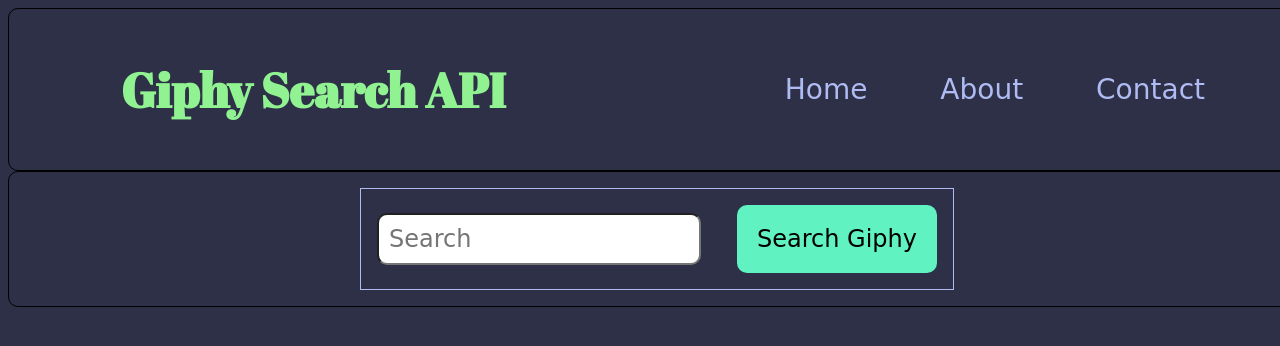
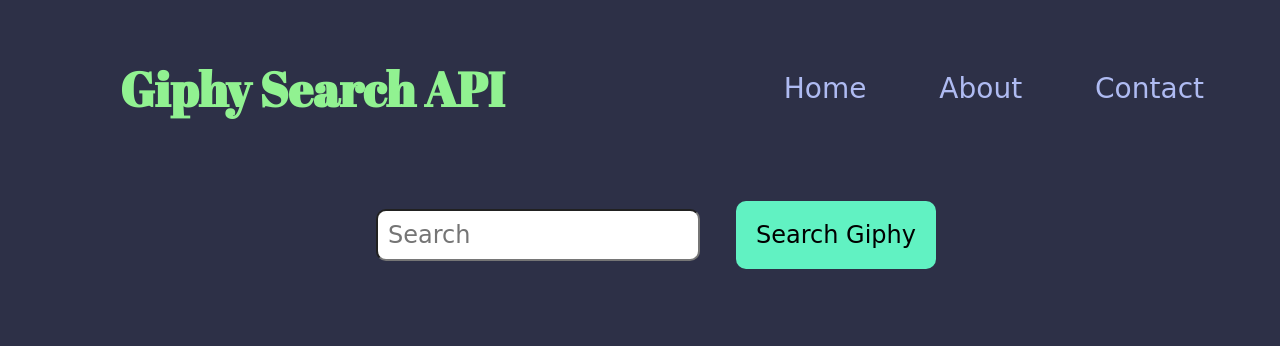
Before and after one commit to hardyash5/giphyproject02, a plain HTML site: page index.html in a window 1280 px wide. Shown: the top 346 px of the page. Drawn offline with Linux system fonts and the light colour scheme; a web font is replaced by a local one.

Commit message:
removed borders from title/nav elements

```diff
--- a/styles/style.css
+++ b/styles/style.css
@@ -13,8 +13,6 @@
     justify-content: flex-end;
     align-items: center;
     padding: 1rem;
-    border: 1px solid black;
-    border-radius: 10px;
     background-color: #2d3047;
 }
 
@@ -55,13 +53,10 @@
     align-items: center;
     padding: 1rem;
     margin-bottom: 1rem;
-    border: 1px solid black;
-    border-radius: 10px;
     background-color: #2d3047;
 }
 
 #search-form {
-  border: 1px solid #afbbf2;
 }
 
 #search-input {
```
